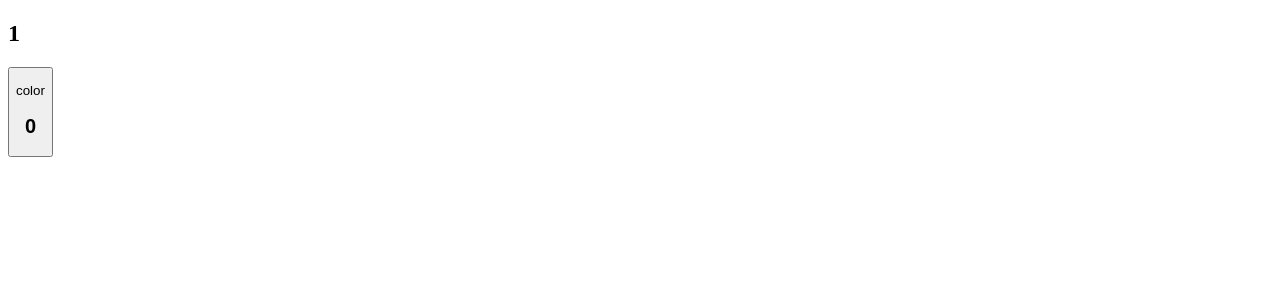
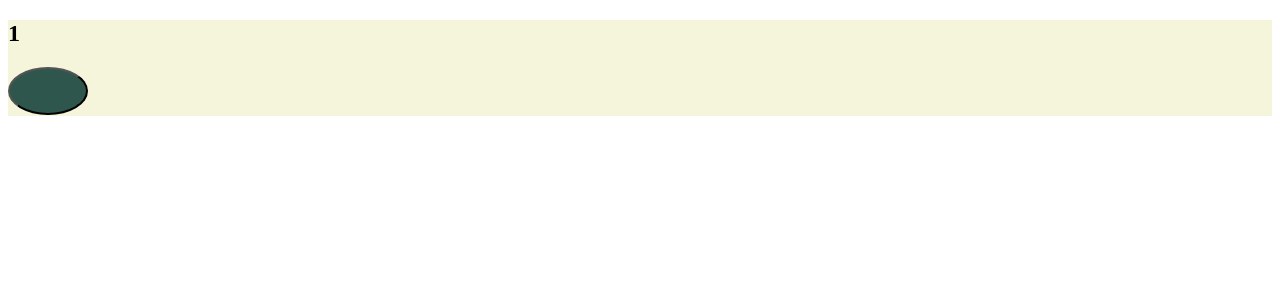
Before and after one commit to sydwer/Vue_Practice_App, a Vue app: page / in a window 1280 px wide. Both pictures are taken after a click on the button "Start". Shown: the top 300 px of the page. Built offline with nearby package versions, Linux system fonts and the light colour scheme.

Commit message:
Added in starting points for buttons to generate based on type, VERY basci styling and color choices made

```diff
--- a/src/App.vue
+++ b/src/App.vue
@@ -6,9 +6,12 @@
     </div>
     <h2>{{counter}}</h2>
   <div v-if="counter > 0" class="new-buttons">
-    <button v-on:click="addButton" v-for="button in buttons" :key="button.id">
+    <div v-on:click="addButton" v-for="button in buttons" :key="button.id" class="random-buttons">
       <RandomButton :button="button"/>
-    </button>
+    </div>
+    <!-- <button v-on:click="addButton" v-for="button in colorButtons" :key="button.id">
+      <ColorButton :button="button"/>
+    </button> -->
   </div>
 
   </div>
@@ -16,6 +19,8 @@
 
 <script>
 import RandomButton from "@/components/RandomButton"
+
+
 export default {
   components: {
     RandomButton,
@@ -23,11 +28,16 @@ export default {
   data(){
     return{
       counter: 0,
-      buttonTypes: ["color", "sound", "size"],
+      buttonTypes: ["color", "sound", "size",],
       buttons: [{
         type: "color",
         id: this.counter
-      }]
+      }],
+    }
+  },
+  computed: {
+    colorButtons: function(){
+      return this.buttons.filter(button => button.type === "color")
     }
   },
   methods: {
@@ -49,7 +59,15 @@ export default {
 </script>
 
 <style lang="scss">
+  div{
+    background: beige;
+  }
   .starter-info button {
     height: 25px;
   }
+  .new-buttons{
+    display: grid;
+    grid-template-columns: repeat(7, 1fr);
+    grid-gap: 4px;
+  }
 </style>
--- a/src/components/RandomButton.vue
+++ b/src/components/RandomButton.vue
@@ -1,25 +1,64 @@
 <template>
-<div v-on:click="test += 1">
+    <button v-if="button.type === 'size'" v-bind:style="{height:this.randomDimension(), width:this.randomDimension()}" class = "non-color-button"></button>
 
-    <p> {{button.type}}</p>
-    <h2>{{test}}</h2>
-</div>
+    <button v-else-if="button.type === 'color'" v-bind:style="{backgroundColor:this.randomColor()}" class = "non-size-button">
+    </button>
+    <button v-else-if="button.type === 'sound'" class= "non-size-button non-color-button" > Sounds</button>
+
+
+
+
+
+
 </template>
 
 <script>
+// import ColorButton from "@/components/ColorButton"
 export default {
     props: {
         button: Object,
     },
     data() {
         return {
-
-            test: 0
+            // type: button.type,
+            test: 0,
+            colors: [
+                "#2e564d",
+                "#085490",
+                "#8d9652",
+                "pink",
+                "#39c58c",
+                "#22e8c9",
+                "#e0756b",
+                "#009a6e",
+                "#d009ea",
+                "#8119f4",
+                "#53f3e3",
+                "#5761f5",
+            ]
+        }
+    },
+    methods: {
+        randomColor: function (){
+            return this.colors[Math.floor(Math.random() * this.colors.length)]
+        },
+        randomDimension: function(){
+            let randomNumber = Math.floor(Math.random() * 8) + 1;
+            return `${randomNumber}rem`
         }
     }
 }
 </script>
 
 <style scoped>
-
+    button{
+        border-radius: 50%;
+    }
+    .non-size-button{
+        height: 3rem;
+        width: 5rem;
+    }
+    .non-color-button{
+        background-color: #607d8bd4;
+    }
 </style>
```
